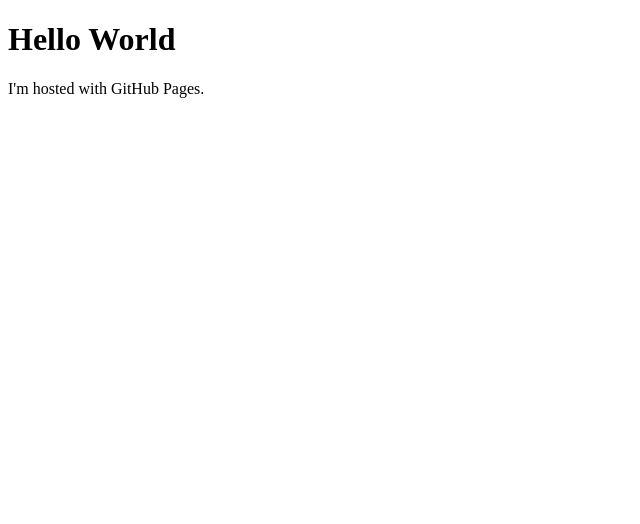
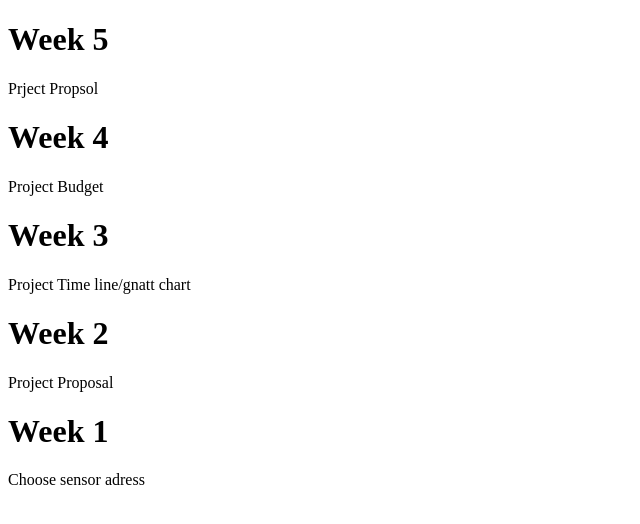
Before and after one commit to cblakley/cblakley.github.io, a plain HTML site: page index.html in a window 1280 px wide. Shown: the whole page, without its empty margins (0-640 px from the left). Drawn offline with Linux system fonts and the light colour scheme.

Commit message:
week 5 set up

```diff
--- a/index.html
+++ b/index.html
@@ -1,7 +1,15 @@
 <!DOCTYPE html>
 <html>
 <body>
-<h1>Hello World</h1>
-<p>I'm hosted with GitHub Pages.</p>
+<h1>Week 5</h1>
+<p>Prject Propsol</p>
+<h1>Week 4</h1>
+<p>Project Budget</p>
+<h1>Week 3</h1>
+<p>Project Time line/gnatt chart</p>
+<h1>Week 2</h1>
+<p>Project Proposal</p>
+<h1>Week 1</h1>
+<p>Choose sensor adress</p>
 </body>
 </html>
```
